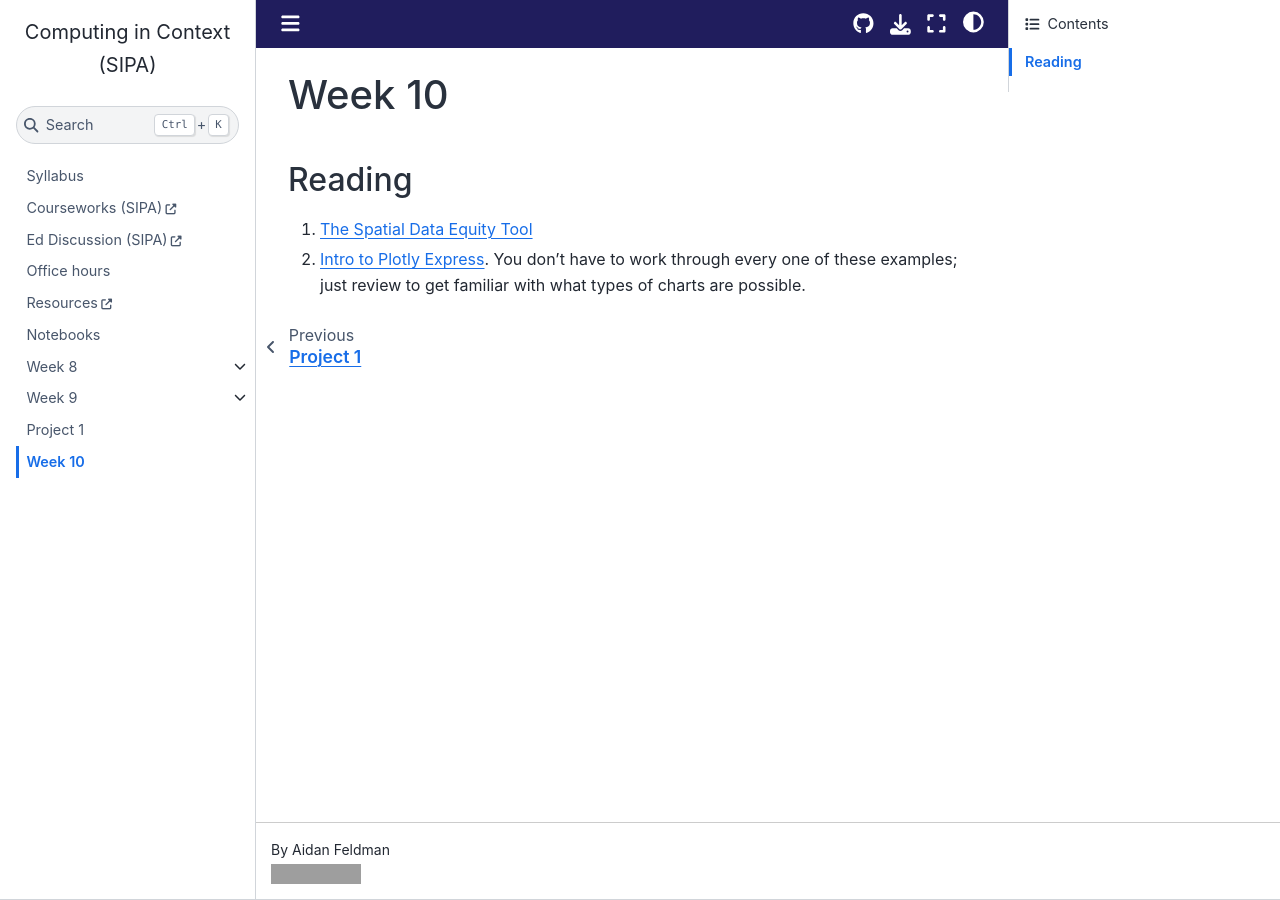
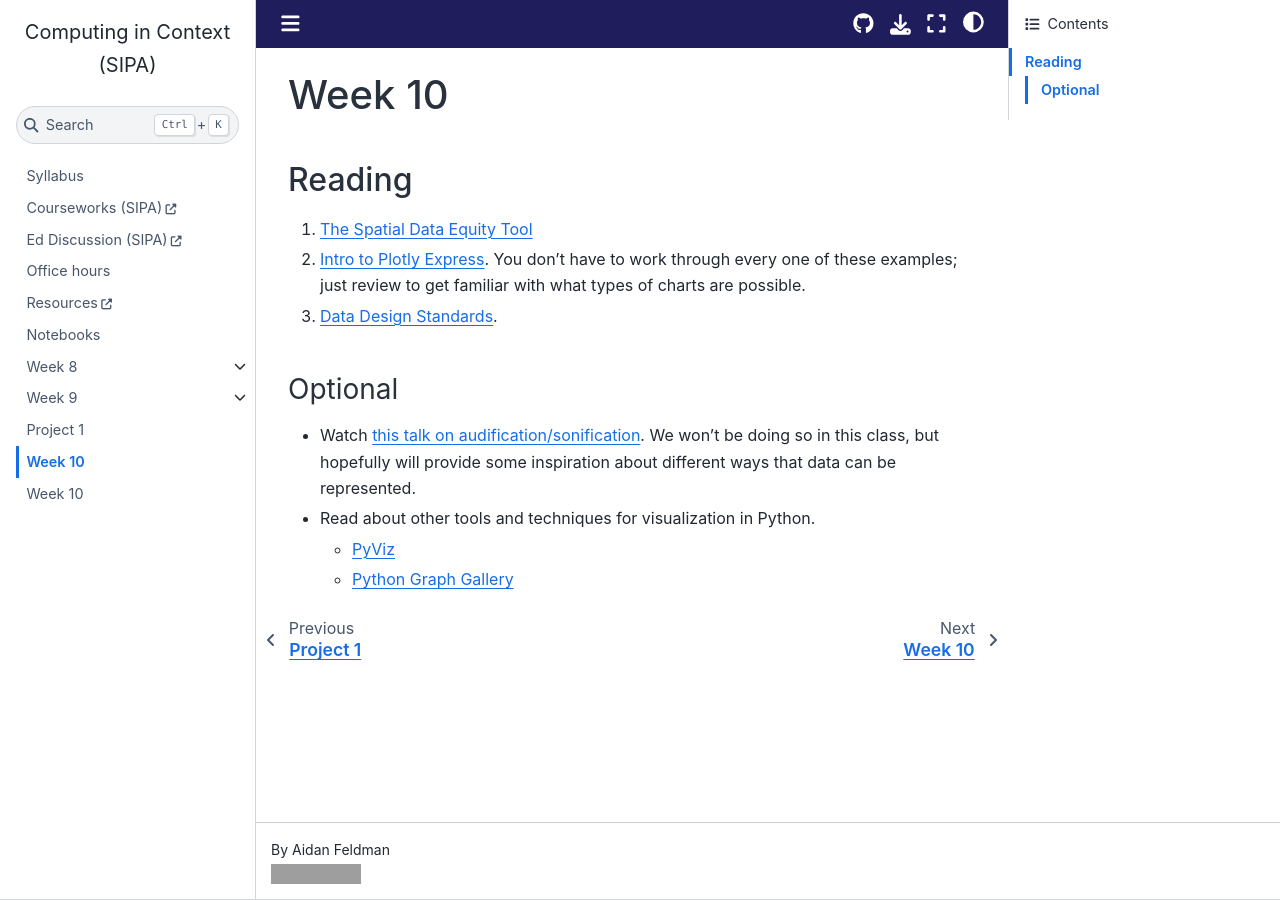
Before and after one commit to afeld/computing-in-context, a Jupyter Book: the page built from week_10.md, in a window 1280 px wide. Built offline with Jupyter Book 1.0.4 settings and Sphinx 7.4.7 and the Sphinx Book theme 1.1.4, drawn with Linux system fonts in a browser that asks for light colours; grey boxes are pictures that could not be loaded.

Commit message:
copy in reading from Python Homework 3

```diff
--- a/_toc.yml
+++ b/_toc.yml
@@ -27,3 +27,4 @@ chapters:
       - file: lecture_17
   - file: project_1
   - file: week_10
+  - file: week_11
--- a/week_10.md
+++ b/week_10.md
@@ -4,3 +4,11 @@
 
 1. [The Spatial Data Equity Tool](https://medium.com/@urban_institute/introducing-a-spatial-equity-data-tool-b959c40298cf)
 1. [Intro to Plotly Express](https://plotly.com/python/plotly-express/). You don't have to work through every one of these examples; just review to get familiar with what types of charts are possible.
+1. [Data Design Standards](https://xdgov.github.io/data-design-standards/).
+
+### Optional
+
+- Watch [this talk on audification/sonification](https://www.youtube.com/watch?v=55dIfA7C038). We won't be doing so in this class, but hopefully will provide some inspiration about different ways that data can be represented.
+- Read about other tools and techniques for visualization in Python.
+  - [PyViz](https://pyviz.org/)
+  - [Python Graph Gallery](https://www.python-graph-gallery.com/)
```
Also changed, not shown: index.md (+1 -1 lines), week_11.md (added, +8 -0 lines), lecture_17.ipynb.
